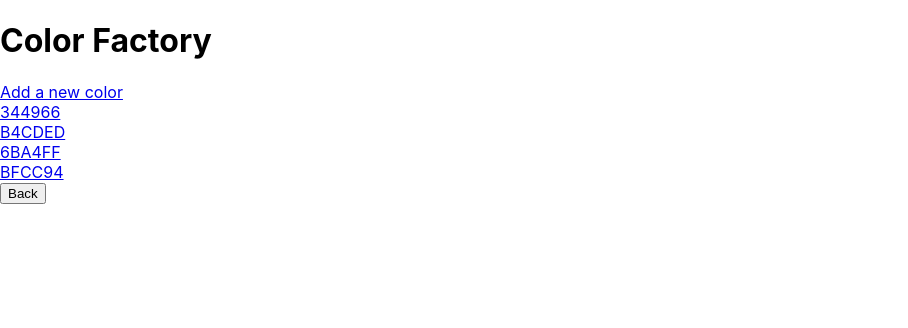
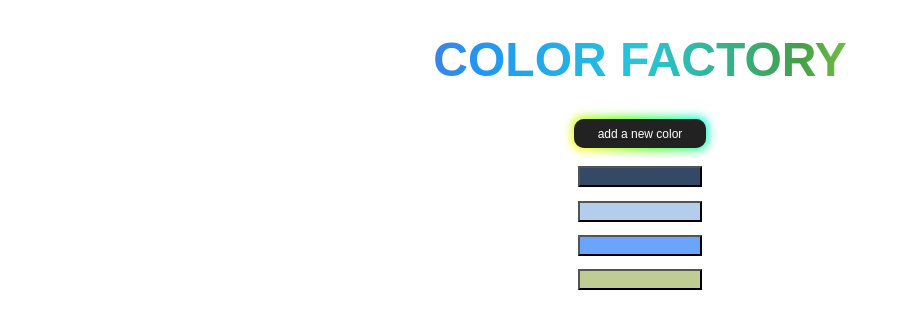
Before and after one commit to cng008/41.2_react-router-patterns, a React (Create React App) app in the folder color-factory/: page /colors in a window 1280 px wide. Shown: the top 328 px of the page, without its empty margins (0-908 px from the left). Built offline with nearby package versions, Linux system fonts and the light colour scheme.

Commit message:
add styling

```diff
--- /dev/null
+++ b/color-factory/src/App.css
@@ -0,0 +1,79 @@
+.App {
+  text-align: center;
+}
+
+/* <!-- HTML !-->
+<button class="button-85" role="button">Button 85</button>
+Source: https://getcssscan.com/css-buttons-examples
+*/
+
+/* CSS */
+.button-85 {
+  display: block;
+  margin: 0 auto;
+  padding: 0.6em 2em;
+  border: none;
+  outline: none;
+  color: rgb(255, 255, 255);
+  background: #111;
+  cursor: pointer;
+  position: relative;
+  z-index: 0;
+  border-radius: 10px;
+  user-select: none;
+  -webkit-user-select: none;
+  touch-action: manipulation;
+  margin: 1em auto;
+}
+
+.button-85:before {
+  content: '';
+  background: linear-gradient(
+    45deg,
+    #ff0000,
+    #ff7300,
+    #fffb00,
+    #48ff00,
+    #00ffd5,
+    #002bff,
+    #7a00ff,
+    #ff00c8,
+    #ff0000
+  );
+  position: absolute;
+  top: -2px;
+  left: -2px;
+  background-size: 400%;
+  z-index: -1;
+  filter: blur(5px);
+  -webkit-filter: blur(5px);
+  width: calc(100% + 4px);
+  height: calc(100% + 4px);
+  animation: glowing-button-85 20s linear infinite;
+  transition: opacity 0.3s ease-in-out;
+  border-radius: 10px;
+}
+
+@keyframes glowing-button-85 {
+  0% {
+    background-position: 0 0;
+  }
+  50% {
+    background-position: 400% 0;
+  }
+  100% {
+    background-position: 0 0;
+  }
+}
+
+.button-85:after {
+  z-index: -1;
+  content: '';
+  position: absolute;
+  width: 100%;
+  height: 100%;
+  background: #222;
+  left: 0;
+  top: 0;
+  border-radius: 10px;
+}
--- a/color-factory/src/App.js
+++ b/color-factory/src/App.js
@@ -1,11 +1,12 @@
 import React from 'react'
 import Routes from './Routes'
+import './App.css'
 
 const App = () => {
   return (
-    <>
+    <div className="App">
       <Routes />
-    </>
+    </div>
   )
 }
 
--- /dev/null
+++ b/color-factory/src/Color.css
@@ -0,0 +1,11 @@
+.Color {
+  text-align: center;
+  height: 100vh;
+}
+
+.Color-hex {
+  display: flex;
+  justify-content: center;
+  align-items: center;
+  font-size: 3em;
+}
--- a/color-factory/src/Color.js
+++ b/color-factory/src/Color.js
@@ -1,5 +1,6 @@
 import React from 'react'
 import { Redirect, useParams, Link } from 'react-router-dom'
+import './Color.css'
 
 /** see a color in all its glory */
 
@@ -12,9 +13,13 @@ const Color = () => {
   }
 
   return (
-    <div style={{ backgroundColor: '#' + color }}>
-      {color}
-      <Link to="/back">Back</Link>
+    <div className="Color" style={{ backgroundColor: '#' + color }}>
+      <div className="Color-hex">
+        <p>#{color}</p>
+      </div>
+      <Link to="/back">
+        <button className="button-85">back</button>
+      </Link>
     </div>
   )
 }
--- /dev/null
+++ b/color-factory/src/ColorsList.css
@@ -0,0 +1,28 @@
+/* https://welearncode.com/rainbow-text/ */
+h1 {
+  font-family: sans-serif;
+  font-size: 3rem;
+  background: linear-gradient(
+    to right,
+    #ef5350,
+    #f48fb1,
+    #7e57c2,
+    #2196f3,
+    #26c6da,
+    #43a047,
+    #eeff41,
+    #f9a825,
+    #ff5722
+  );
+  -webkit-background-clip: text;
+  -webkit-text-fill-color: transparent;
+}
+
+.ColorsList-Color {
+  margin: 0.5em;
+}
+
+.button-85 {
+  font-size: 12px;
+  margin: 2em;
+}
--- a/color-factory/src/ColorsList.js
+++ b/color-factory/src/ColorsList.js
@@ -1,26 +1,30 @@
 import React from 'react'
 import { Link } from 'react-router-dom'
-
-// import NewColorForm from './NewColorForm'
+import './ColorsList.css'
 
 /** a list of all available colors */
 
 const ColorsList = ({ colors }) => {
   return (
-    <div>
-      <h1 className="ColorsList-h1">Color Factory</h1>
-      <Link to="/colors/new">Add a new color</Link>
+    <div className="ColorsList">
+      <h1>COLOR FACTORY</h1>
+      <Link to="/colors/new">
+        <button className="button-85">add a new color</button>
+      </Link>
       <div className="ColorsList-div">
         {colors.map(({ color, id }) => (
           <div key={id}>
-            <Link to={`/colors/${color}`}>{color}</Link>
-            {/* // <Color key={id} color={color} /> */}
+            <Link to={`/colors/${color}`}>
+              <button
+                className="ColorsList-Color"
+                style={{ backgroundColor: '#' + color }}
+              >
+                &nbsp;&nbsp;&nbsp;&nbsp;&nbsp;&nbsp;&nbsp;&nbsp;&nbsp;&nbsp;&nbsp;&nbsp;&nbsp;&nbsp;&nbsp;&nbsp;&nbsp;&nbsp;&nbsp;&nbsp;&nbsp;&nbsp;&nbsp;&nbsp;&nbsp;&nbsp;&nbsp;&nbsp;&nbsp;
+              </button>
+            </Link>
           </div>
         ))}
       </div>
-      <Link to="/back">
-        <button>Back</button>
-      </Link>
     </div>
   )
 }
--- /dev/null
+++ b/color-factory/src/NewColorForm.css
@@ -0,0 +1,8 @@
+.NewColorForm {
+  margin: 3em;
+}
+
+.NewColorForm-Input {
+  display: block;
+  margin: 1em auto;
+}
--- a/color-factory/src/NewColorForm.js
+++ b/color-factory/src/NewColorForm.js
@@ -1,6 +1,7 @@
 import React, { useState } from 'react'
 import { useHistory } from 'react-router-dom'
 import { Link } from 'react-router-dom'
+import './NewColorForm.css'
 
 /** form that will let user add a new color
  * redirect to the colors index with new color appearing at the top.
@@ -13,7 +14,7 @@ const NewColorForm = ({ addColor }) => {
 
   const handleChange = evt => {
     const { name, value } = evt.target
-    setColorInput({ [name]: value })
+    setColorInput({ [name]: value.toUpperCase() })
   }
 
   const handleSubmit = evt => {
@@ -29,19 +30,22 @@ const NewColorForm = ({ addColor }) => {
   }
 
   return (
-    <div>
-      <form onSubmit={handleSubmit}>
-        <label htmlFor="color">Select a Color</label>
+    <div className="NewColorForm-Container">
+      <h2>Select a Color</h2>
+      <form className="NewColorForm" onSubmit={handleSubmit}>
+        <label htmlFor="color"></label>
         <input
+          className="NewColorForm-Input"
           type="color"
           name="color"
+          defaultValue={INITIAL_VALUE}
           value={colorInput.color}
           onChange={handleChange}
         />
-        <button>Add!</button>
+        <button>add</button>
       </form>
       <Link to="/back">
-        <button>Back</button>
+        <button className="button-85">back</button>
       </Link>
     </div>
   )
```
